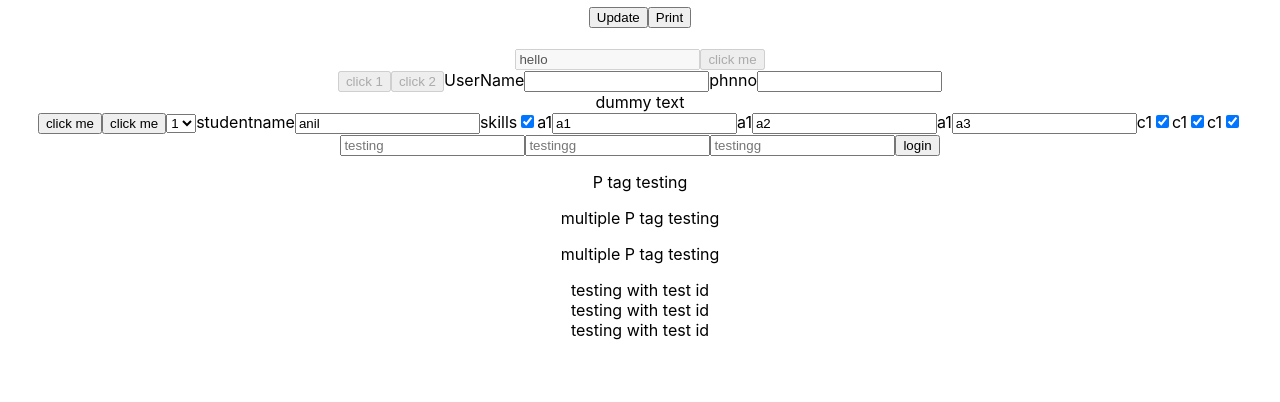
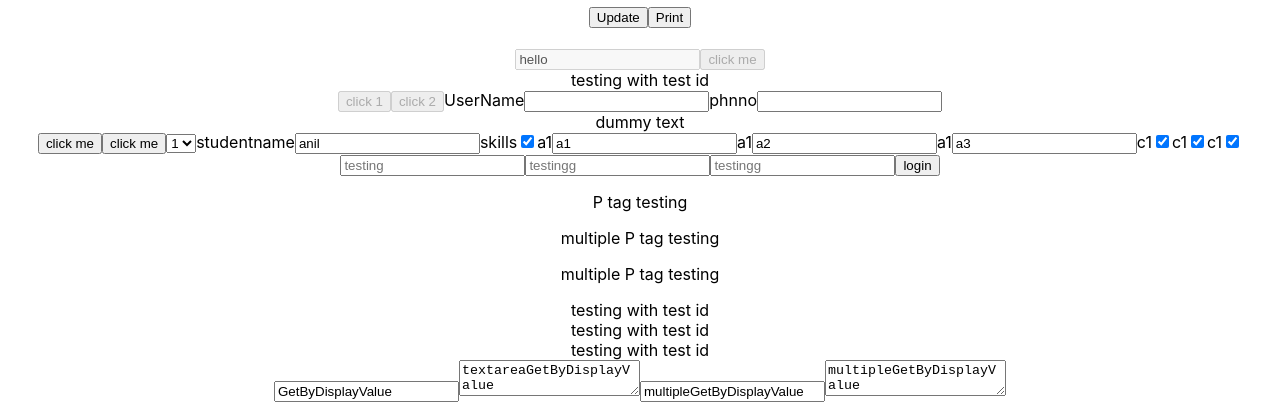
Before and after one commit to YashLT224/React-App-Testing, a React (Create React App) app: page / in a window 1280 px wide. Shown: the part 441-843 px from the top of the page. Before the commit the page ends 800 px from the top, so only its background shows below. Built offline with nearby package versions, Linux system fonts and the light colour scheme.

Commit message:
testing react app

```diff
--- a/src/RTLQuery/File1.js
+++ b/src/RTLQuery/File1.js
@@ -5,7 +5,7 @@ const File1 = () => {
     <div>
       <input type="text" value='hello' disabled/>
       <button disabled>click me</button>
-
+      <div element-id="override-id">testing with test id</div>
     </div>
   )
 }
--- a/src/RTLQuery/File2.js
+++ b/src/RTLQuery/File2.js
@@ -45,24 +45,24 @@ const File1 = () => {
       <input type="text" placeholder="testingg" />
 
       <button>login</button>
-      <p className='para'>P tag testing</p>
+      <p className="para">P tag testing</p>
 
       <p>multiple P tag testing</p>
       <p>multiple P tag testing</p>
 
+      <div data-testid="div-test-id">testing with test id</div>
 
-<div data-testid='div-test-id'>
-    testing with test id
-</div>
-
-<div data-testid='div-multiple-test-id'>
-    testing with test id
-</div>
-<div data-testid='div-multiple-test-id'>
-    testing with test id
-</div>
+      <div data-testid="div-multiple-test-id">testing with test id</div>
+      <div data-testid="div-multiple-test-id">testing with test id</div>
 
 
+
+   <input type="text" defaultValue={'GetByDisplayValue'}/>
+   <textarea defaultValue={'textareaGetByDisplayValue'}/>
+
+
+   <input type="text" defaultValue={'multipleGetByDisplayValue'}/>
+   <textarea defaultValue={'multipleGetByDisplayValue'}/>
     </div>
   );
 };
```
Also changed, not shown: 1 other file (tests, documents, lock files or other folders).
